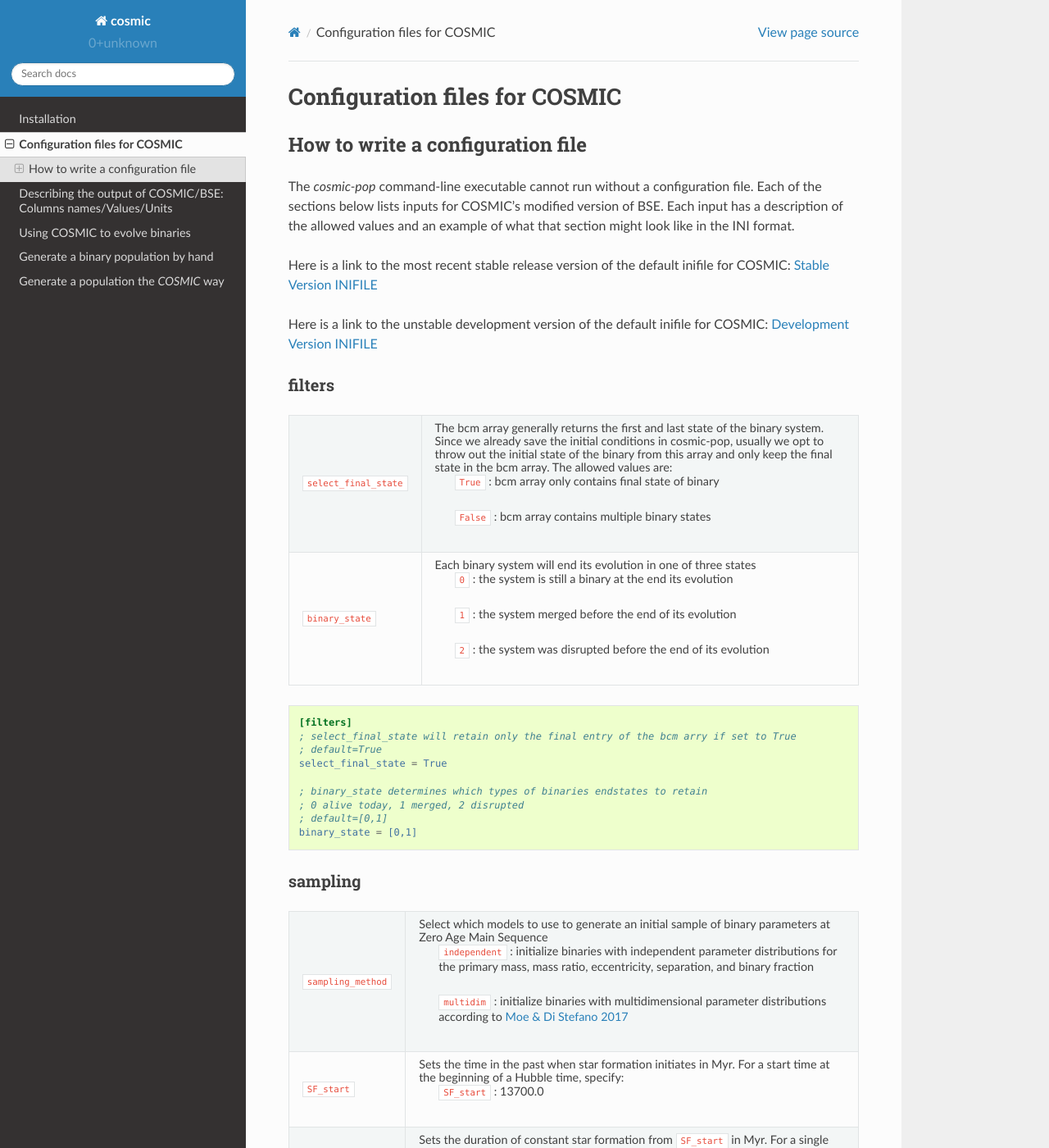
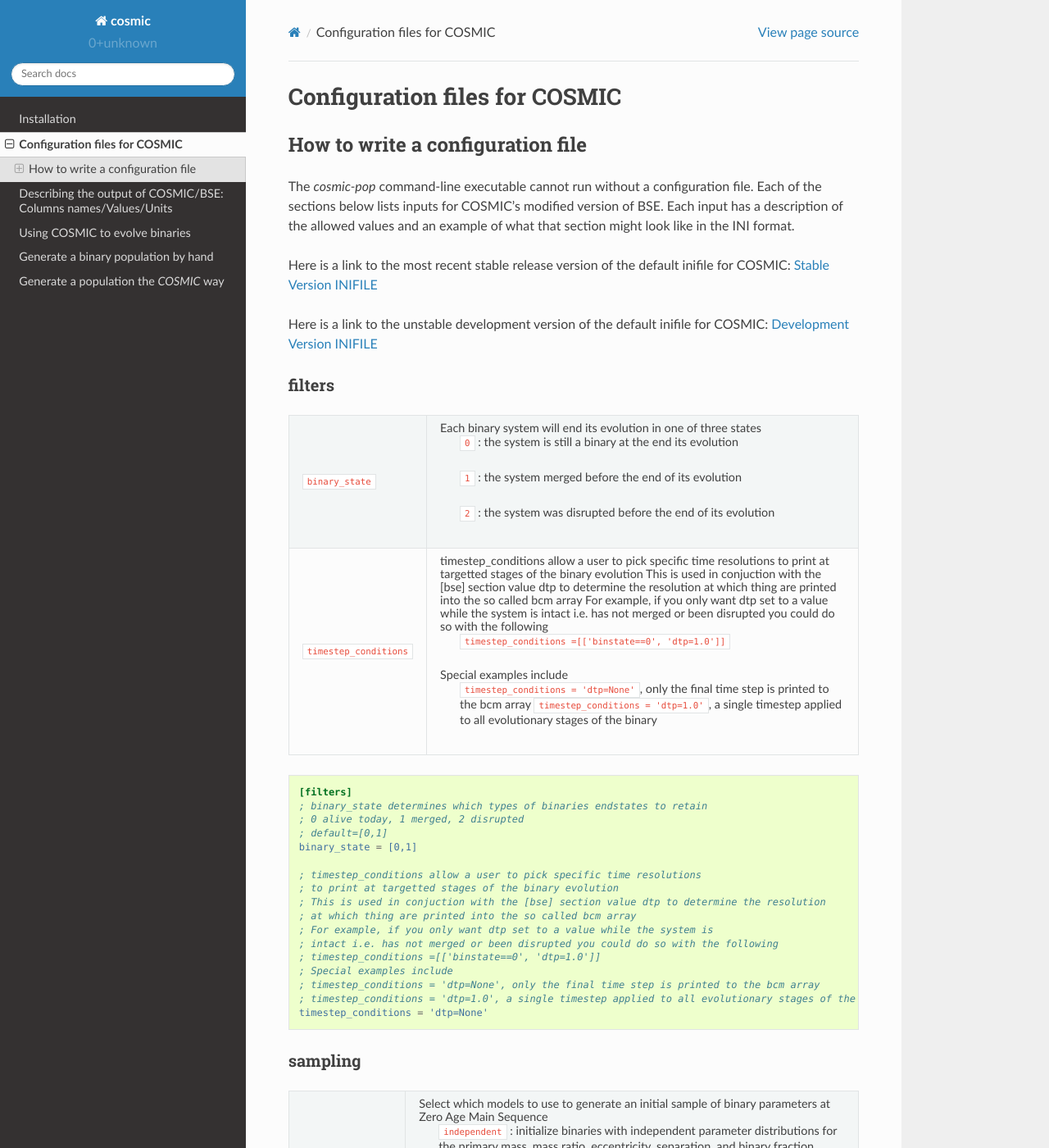
Before and after one commit to COSMIC-PopSynth/COSMIC, a Sphinx documentation site: the page built from docs/inifile/index.rst, in a window 1280 px wide and 1400 px high. Shown: the whole window at 82% size. Built offline with Sphinx 7.4.7 and the Read the Docs theme 2.0.0, drawn with Linux system fonts in a browser that asks for light colours; formulas are drawn with MathJax 3; some of the changed text lies outside the part shown.

Commit message:
adding docs

```diff
--- a/docs/inifile/index.rst
+++ b/docs/inifile/index.rst
@@ -19,16 +19,6 @@
 -------
 
 =======================  ===============================================================
-``select_final_state``   The bcm array generally returns the first and last
-                         state of the binary system. Since we already
-                         save the initial conditions in cosmic-pop, usually
-                         we opt to throw out the initial state of the binary
-                         from this array and only keep the final state in the
-                         bcm array. The allowed values are:
-
-                            ``True`` : bcm array only contains final state of binary
-
-                            ``False`` : bcm array contains multiple binary states
 ``binary_state``         Each binary system will end its evolution in one of
                          three states
 
@@ -41,19 +31,41 @@
                             ``2`` : the system was disrupted before the end of
                             its evolution
 
+``timestep_conditions``  timestep_conditions allow a user to pick specific time resolutions
+                         to print at targetted stages of the binary evolution
+                         This is used in conjuction with the [bse] section value dtp to determine the resolution
+                         at which thing are printed into the so called bcm array
+                         For example, if you only want dtp set to a value while the system is
+                         intact i.e. has not merged or been disrupted you could do so with the following
+
+                            ``timestep_conditions =[['binstate==0', 'dtp=1.0']]``
+
+                         Special examples include
+
+                            ``timestep_conditions = 'dtp=None'``, only the final time step is printed to the bcm array
+                            ``timestep_conditions = 'dtp=1.0'``, a single timestep applied to all evolutionary stages of the binary
+
 =======================  ===============================================================
 
 .. code-block:: ini
 
     [filters]
-    ; select_final_state will retain only the final entry of the bcm arry if set to True
-    ; default=True
-    select_final_state = True
-
     ; binary_state determines which types of binaries endstates to retain
     ; 0 alive today, 1 merged, 2 disrupted
     ; default=[0,1]
     binary_state = [0,1]
+
+    ; timestep_conditions allow a user to pick specific time resolutions
+    ; to print at targetted stages of the binary evolution
+    ; This is used in conjuction with the [bse] section value dtp to determine the resolution
+    ; at which thing are printed into the so called bcm array
+    ; For example, if you only want dtp set to a value while the system is
+    ; intact i.e. has not merged or been disrupted you could do so with the following
+    ; timestep_conditions =[['binstate==0', 'dtp=1.0']]
+    ; Special examples include
+    ; timestep_conditions = 'dtp=None', only the final time step is printed to the bcm array
+    ; timestep_conditions = 'dtp=1.0', a single timestep applied to all evolutionary stages of the binary
+    timestep_conditions = 'dtp=None'
 
 sampling
 --------
@@ -262,11 +274,6 @@
     ;;;;;;;;;;;;;;;;;;;;;;
     ;;; SAMPLING FLAGS ;;;
     ;;;;;;;;;;;;;;;;;;;;;;
-
-    ; dtp is the timestep (in Myr) for outputting to the bcm array
-    ; if dtp=0, will print every timestep (not recommended)
-    ; if not set, it will automatically set to dtp=tphsyf (default)
-    ;dtp = 1.0
 
     ; pts1,pts2,pts3 determine the timesteps chosen in each
     ;                 pts1 - MS                  (default=0.001, see Banerjee+ 2019)
```
